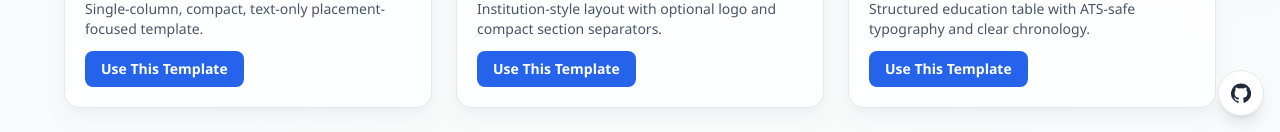
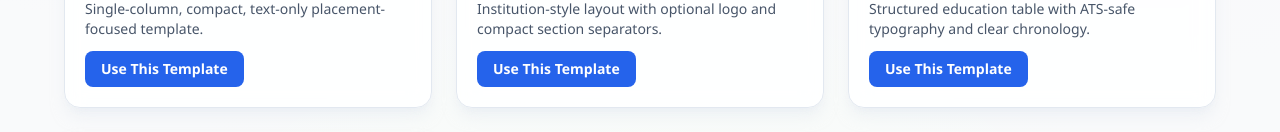
Before and after one commit to doSwayamCode/resume-sutra, a React (Vite) app: page / in a window 1280 px wide. Shown: the part 668-800 px from the top of the page. Built offline with nearby package versions, Linux system fonts and the light colour scheme; a web font is replaced by a local one.

Commit message:
removed github

```diff
--- a/src/App.tsx
+++ b/src/App.tsx
@@ -1,33 +1,14 @@
-import { Navigate, Route, Routes, useLocation } from "react-router-dom";
+import { Navigate, Route, Routes } from "react-router-dom";
 import Home from "./pages/Home";
 import Builder from "./pages/Builder";
 
 function App() {
-  const location = useLocation();
-  const hideGithubIcon = location.pathname.startsWith("/builder");
-
   return (
-    <>
-      <Routes>
-        <Route path="/" element={<Home />} />
-        <Route path="/builder" element={<Builder />} />
-        <Route path="*" element={<Navigate to="/" replace />} />
-      </Routes>
-
-      {!hideGithubIcon && (
-        <a
-          href="https://github.com/doSwayamCode"
-          target="_blank"
-          rel="noreferrer"
-          aria-label="Open doSwayamCode GitHub profile"
-          className="fixed bottom-4 right-4 z-50 rounded-full border border-slate-200 bg-white p-3 text-slate-800 shadow-lg transition hover:-translate-y-0.5 hover:bg-slate-50"
-        >
-          <svg viewBox="0 0 24 24" className="h-5 w-5" fill="currentColor" aria-hidden="true">
-            <path d="M12 .5a12 12 0 0 0-3.79 23.39c.6.11.82-.26.82-.58v-2.03c-3.34.72-4.04-1.62-4.04-1.62-.55-1.38-1.33-1.75-1.33-1.75-1.09-.74.08-.73.08-.73 1.2.08 1.84 1.24 1.84 1.24 1.07 1.83 2.81 1.3 3.49.99.11-.78.42-1.3.76-1.6-2.66-.3-5.46-1.33-5.46-5.93 0-1.31.47-2.38 1.24-3.22-.12-.3-.54-1.52.12-3.16 0 0 1.01-.32 3.3 1.23a11.5 11.5 0 0 1 6 0c2.29-1.55 3.3-1.23 3.3-1.23.66 1.64.24 2.86.12 3.16.77.84 1.24 1.91 1.24 3.22 0 4.61-2.8 5.62-5.47 5.92.43.37.81 1.1.81 2.22v3.3c0 .32.22.69.83.58A12 12 0 0 0 12 .5Z" />
-          </svg>
-        </a>
-      )}
-    </>
+    <Routes>
+      <Route path="/" element={<Home />} />
+      <Route path="/builder" element={<Builder />} />
+      <Route path="*" element={<Navigate to="/" replace />} />
+    </Routes>
   );
 }
 
```
Also changed, not shown: package.json (+4 -4 lines), 1 other file (tests, documents, lock files or other folders).
